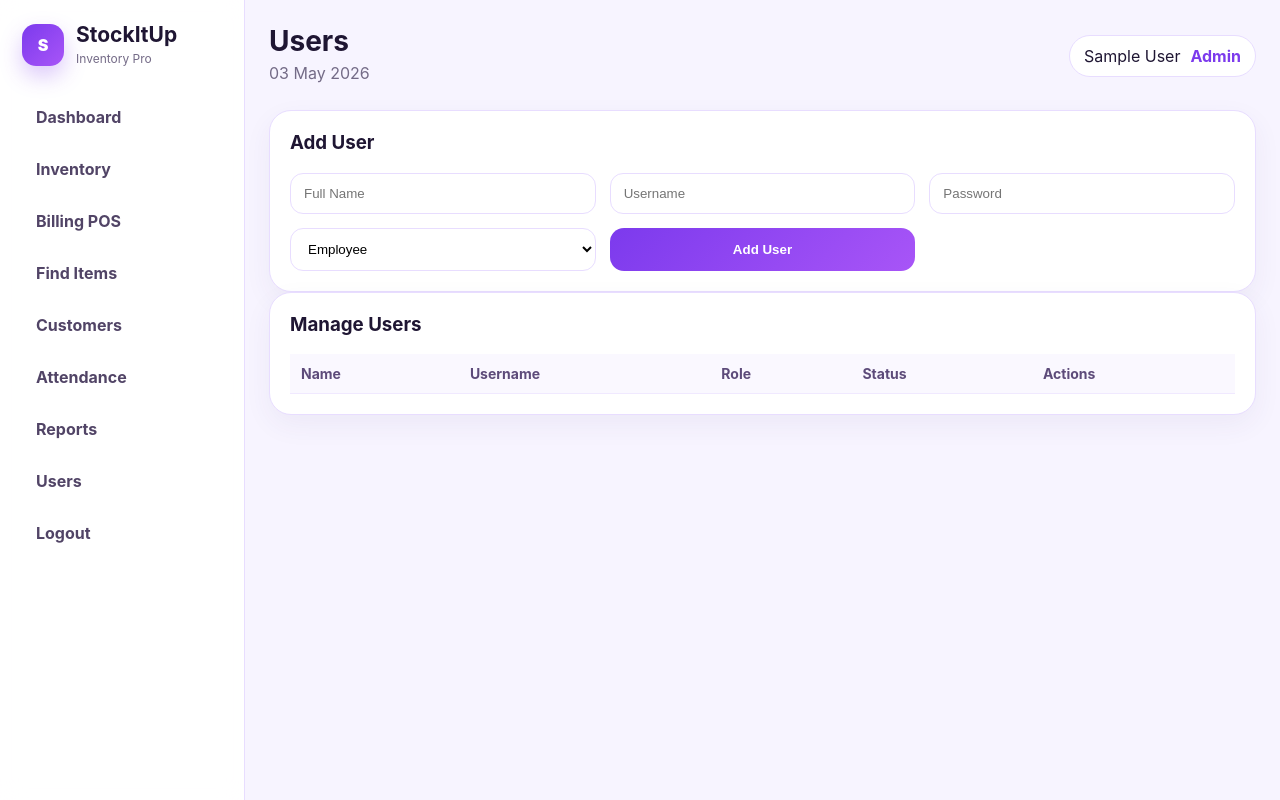
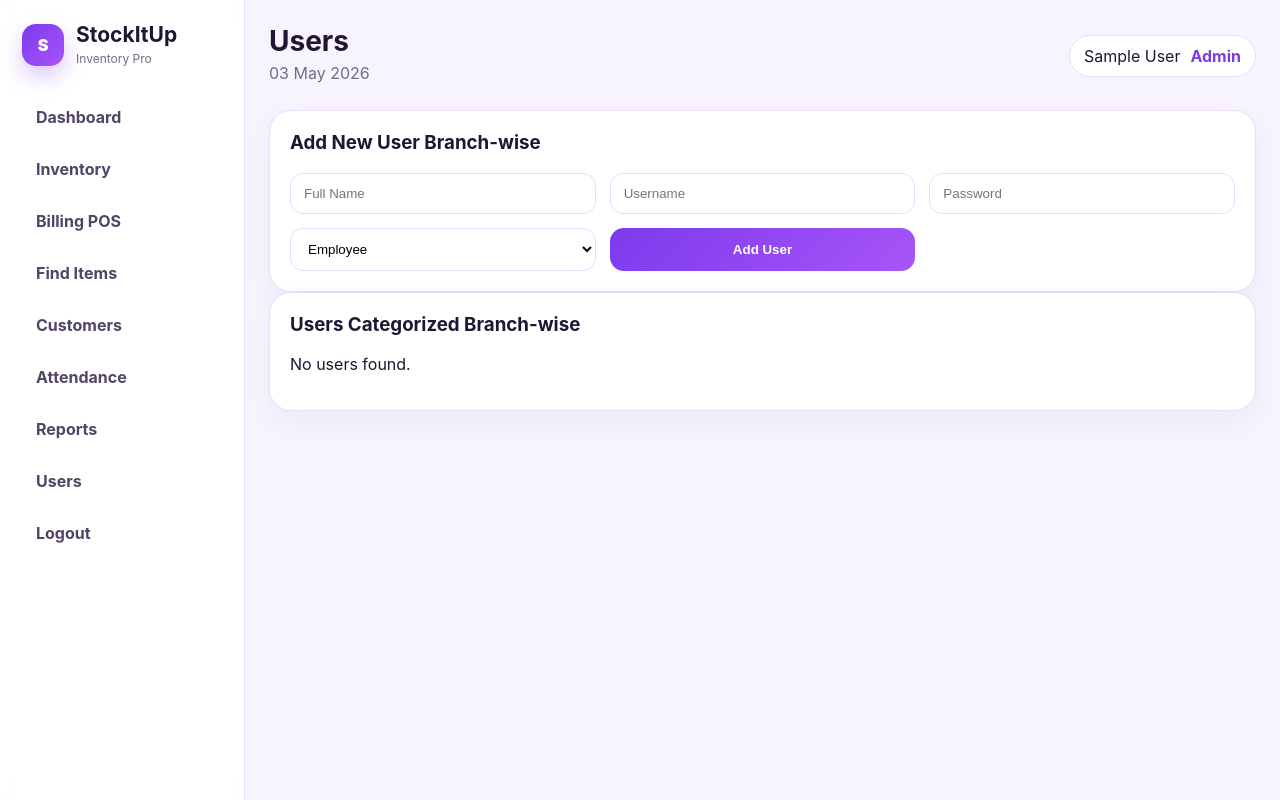
Before and after one commit to Khushal030405/StockItUp, a Flask app: page /users in a window 1280 px wide. Run offline with Flask 3, Linux system fonts and the light colour scheme; the visitor is signed in with stand-in values (Sample User, id 1); data comes from the database, SQL or seed files in the repository; lists and menus that the app fills with data are empty.

Commit message:
Make users branch wise

```diff
--- a/templates/users.html
+++ b/templates/users.html
@@ -3,43 +3,61 @@
 {% block title %}Users{% endblock %}
 
 {% block content %}
+
 <div class="panel">
-    <h3>Add User</h3>
+    <h3>Add New User Branch-wise</h3>
 
     <form method="POST" action="/users/add" class="form-grid">
         <input type="text" name="name" placeholder="Full Name" required>
+
         <input type="text" name="username" placeholder="Username" required>
+
         <input type="password" name="password" placeholder="Password" required>
 
         <select name="role" required>
             {% if current_role == "master" %}
-                <option value="master">Master Admin</option>
                 <option value="admin">Admin</option>
             {% endif %}
             <option value="employee">Employee</option>
         </select>
+
+        {% if current_role == "master" %}
+        <select name="branch" required>
+            <option value="">Select Branch</option>
+            {% for b in branches %}
+                {% if b.active %}
+                <option value="{{ b.name }}">{{ b.name }}</option>
+                {% endif %}
+            {% endfor %}
+        </select>
+        {% endif %}
 
         <button class="btn primary" type="submit">Add User</button>
     </form>
 </div>
 
 <div class="panel">
-    <h3>Manage Users</h3>
+    <h3>Users Categorized Branch-wise</h3>
+
+    {% for branch_name, branch_users in users|groupby("branch") %}
+        <h3 style="margin-top:25px;">{{ branch_name }}</h3>
 
         <table>
             <tr>
                 <th>Name</th>
                 <th>Username</th>
                 <th>Role</th>
+                <th>Branch</th>
                 <th>Status</th>
                 <th>Actions</th>
             </tr>
 
-        {% for u in users %}
+            {% for u in branch_users %}
             <tr>
                 <td>{{ u.name }}</td>
                 <td>{{ u.username }}</td>
                 <td>{{ u.role }}</td>
+                <td>{{ u.branch }}</td>
                 <td>
                     {% if u.active %}
                         Active
@@ -69,5 +87,9 @@
             </tr>
             {% endfor %}
         </table>
+    {% else %}
+        <p>No users found.</p>
+    {% endfor %}
 </div>
+
 {% endblock %}
```
Lines whose indentation alone changed are shown as unchanged.
